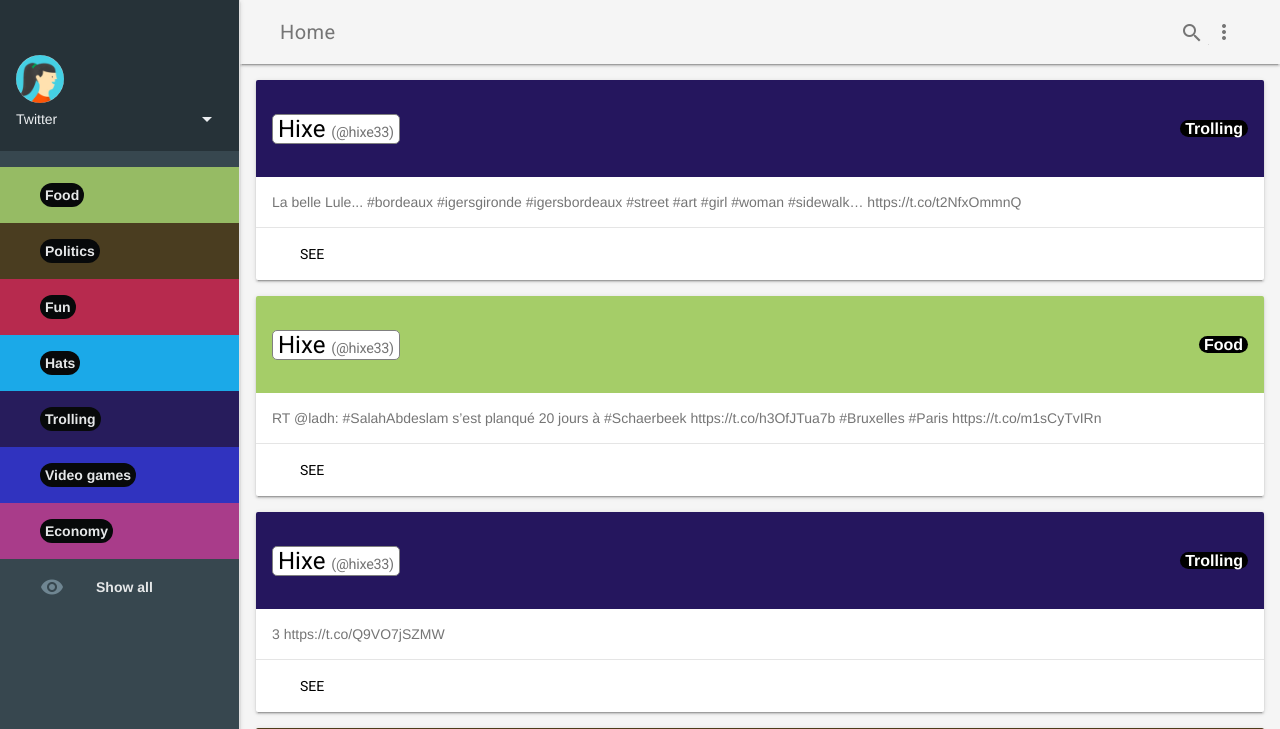
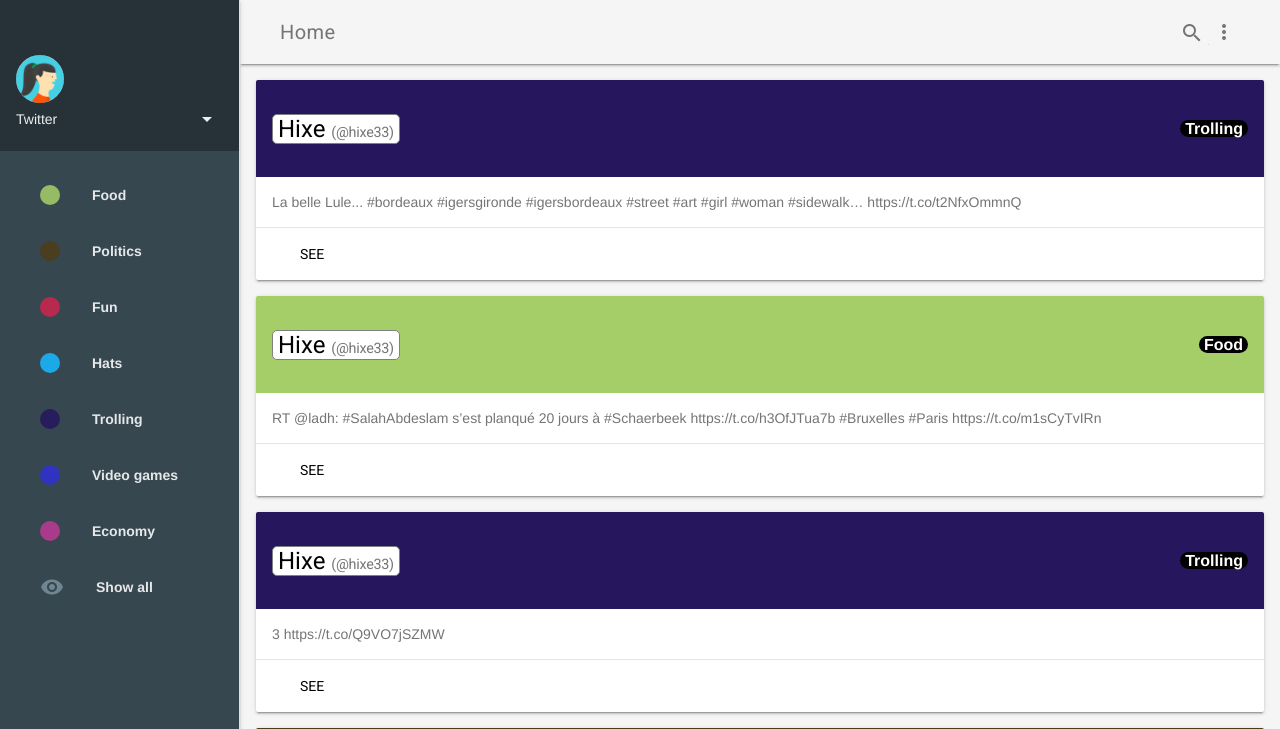
Before and after one commit to PFAWeb2Control/Application, a Flask app: page / in a window 1280 px wide. Shown: the top 729 px of the page. Run offline with Flask 2, Linux system fonts and the light colour scheme.

Commit message:
Menu appearance

```diff
--- a/GUI/static/css/style.css
+++ b/GUI/static/css/style.css
@@ -207,6 +207,13 @@ _:-ms-input-placeholder, :root .demo-graph {
           align-items: center;
 }
 
+.dot {
+    background-color: #FFFFFF;
+	border-radius: 50%;
+	width: 20px;
+	height: 20px;
+}
+
 .badge {
     color: #FFFFFF;
     font-weight: bold;
@@ -236,12 +243,11 @@ _:-ms-input-placeholder, :root .demo-graph {
     text-align: right;
 }
 
-
-.cat-item:hover {
-    background-color: white;
-}
-
 .list-item {
     color: white;
     font-weight: bold;
 }
+
+.mdl-navigation__link:hover .list-item {
+    color: black;
+}
--- a/GUI/templates/index.html
+++ b/GUI/templates/index.html
@@ -49,8 +49,9 @@
             <nav class="demo-navigation mdl-navigation mdl-color--blue-grey-800">
 
                 {% for cat in categories %}
-                <a class="mdl-navigation__link cat-main-{{cat.id}} cat-item" href="#" onclick="toggleCat({{cat.id}}, {{num_cat}})" style="background-color: {{cat.color}};">
-                    <span class="badge">{{cat.name}}</span>
+                <a class="mdl-navigation__link cat-main-{{cat.id}} cat-item" href="" onclick="toggleCat({{cat.id}}, {{num_cat}})">
+                    <i class="dot mdl-color-text--blue-grey-400 material-icons" style="background-color: {{cat.color}};"></i>
+                    <span class="list-item">{{cat.name}}</span>
                 </a>
                 {% endfor %}
                 <a class="mdl-navigation__link" onclick="toggleCat(-1, {{num_cat}})">
```
